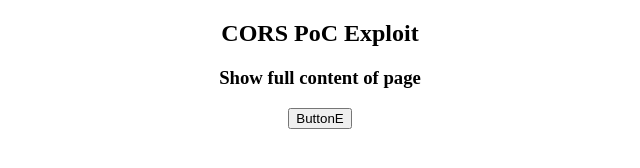
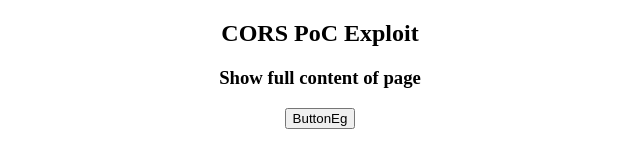
Before and after one commit to Jvstmer/jvstmer.github.io, a plain HTML site: page folder/index.html in a window 1280 px wide. Shown: the full height of the page, 320-960 px from the left. Drawn offline with Linux system fonts and the light colour scheme.

Commit message:
Update index.html

```diff
--- a/folder/index.html
+++ b/folder/index.html
@@ -11,7 +11,7 @@
      <h2>CORS PoC Exploit </h2>
      <h3>Show full content of page</h3>
      <div id="report">
-       <button type="button" onclick="cors()">ButtonE</button>
+       <button type="button" onclick="cors()">ButtonEg</button>
      </div>
   </body>
 </html>
```
